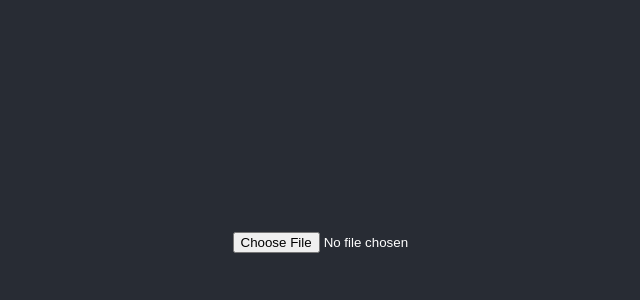
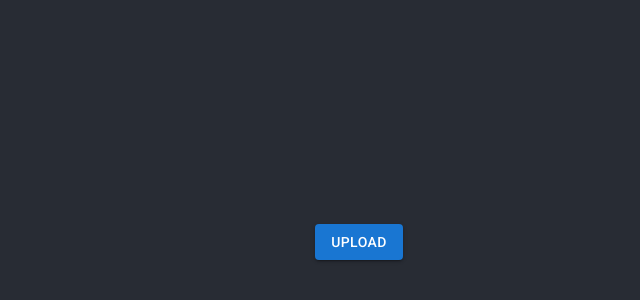
Before and after one commit to katerberg/draft-simulator, a React (Create React App) app: page / in a window 1280 px wide. Shown: the part 158-458 px from the top of the page, without its empty margins (281-921 px from the left). Built offline with nearby package versions, Linux system fonts and the light colour scheme.

Commit message:
Material UI upload button

```diff
--- a/package.json
+++ b/package.json
@@ -4,6 +4,9 @@
   "private": true,
   "homepage": "./",
   "dependencies": {
+    "@emotion/react": "^11.7.1",
+    "@emotion/styled": "^11.6.0",
+    "@mui/material": "^5.2.7",
     "@testing-library/jest-dom": "^5.16.1",
     "@testing-library/react": "^12.1.2",
     "@testing-library/user-event": "^13.5.0",
--- a/src/App.js
+++ b/src/App.js
@@ -3,16 +3,19 @@ import { CSVToArray } from './CsvParser';
 import Uploader from './Uploader';
 
 function App() {
-  const [csvText, setCsvText] = useState();
+  const [csv, setCsv] = useState();
   const handleCsvChange = (csv) => {
-    setCsvText(csv)
-    console.log(CSVToArray(csv))
+    setCsv(CSVToArray(csv))
   }
+  const players = csv ? csv[0]: null;
+  console.log(csv);
 
   return (
     <div>
-      {!csvText && <Uploader onCsvChange={handleCsvChange}/>}
-      {csvText}
+      {!csv&& <Uploader onCsvChange={handleCsvChange}/>}
+      {csv && <div>
+        {players.map(player => <div key={player}>{player}</div>)}
+      </div>}
     </div>
   );
 }
--- a/src/Uploader.js
+++ b/src/Uploader.js
@@ -1,5 +1,11 @@
 import './App.css';
 import { useEffect, useState } from 'react';
+import Button from '@mui/material/Button';
+import { styled } from '@mui/material/styles';
+
+const Input = styled('input')({
+  display: 'none',
+});
 
 export default function Uploader({onCsvChange}) {
   const [csvFile, setCsvFile] = useState();
@@ -18,14 +24,19 @@ export default function Uploader({onCsvChange}) {
   return (
     <div className="App">
       <header className="App-header">
-        <input
+      <label htmlFor="button-file">
+        <Input
             type='file'
             accept='.csv'
-            id='csvFile'
             onChange={(e) => {
                 setCsvFile(e.target.files[0])
             }}
+            id="button-file"
         />
+        <Button variant="contained" component="span">
+          Upload
+        </Button>
+      </label>
       </header>
     </div>
   );
```
Also changed, not shown: 1 other file (tests, documents, lock files or other folders).
